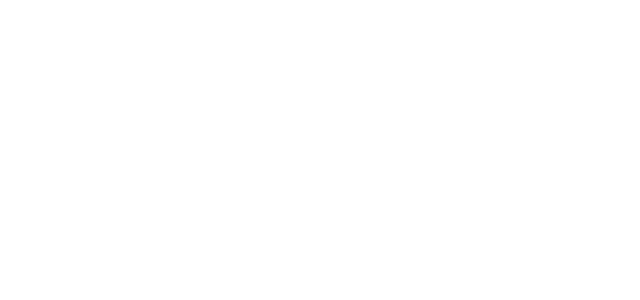
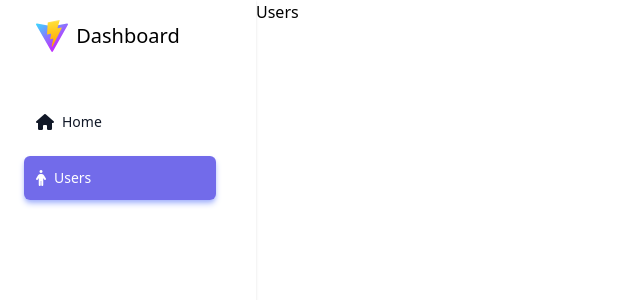
Before and after one commit to stephandenis/frontend-project-management, a React (Vite) app: page /users in a window 1280 px wide. Before the commit this address had no page. Shown: the top 300 px of the page, without its empty margins (0-640 px from the left). Built offline with nearby package versions, Linux system fonts and the light colour scheme.

Commit message:
apollo provider

```diff
--- a/src/App.tsx
+++ b/src/App.tsx
@@ -1,19 +1,38 @@
+import {
+  ApolloClient,
+  ApolloProvider,
+  createHttpLink,
+  InMemoryCache,
+} from '@apollo/client';
 import { BrowserRouter, Routes, Route } from 'react-router-dom';
 import { UserContext } from './context/userContext';
 import Layout from './layout/Layout';
 import Home from './pages/home';
+import Users from './pages/users/users';
+
+const httpLink = createHttpLink({
+  uri: 'http://backend-project-management.herokuapp.com/graphql',
+});
+
+const client = new ApolloClient({
+  link: httpLink,
+  cache: new InMemoryCache(),
+});
 
 function App() {
   return (
+    <ApolloProvider client={client}>
       <UserContext.Provider value={null}>
         <BrowserRouter>
           <Routes>
             <Route path='/' element={<Layout />}>
               <Route path='/home' element={<Home />} />
+              <Route path='/users' element={<Users />} />
             </Route>
           </Routes>
         </BrowserRouter>
       </UserContext.Provider>
+    </ApolloProvider>
   );
 }
 
--- /dev/null
+++ b/src/pages/users/users.tsx
@@ -0,0 +1,5 @@
+const Users = () => {
+  return <div>Users</div>;
+};
+
+export default Users;
```
Lines whose indentation alone changed are shown as unchanged.
